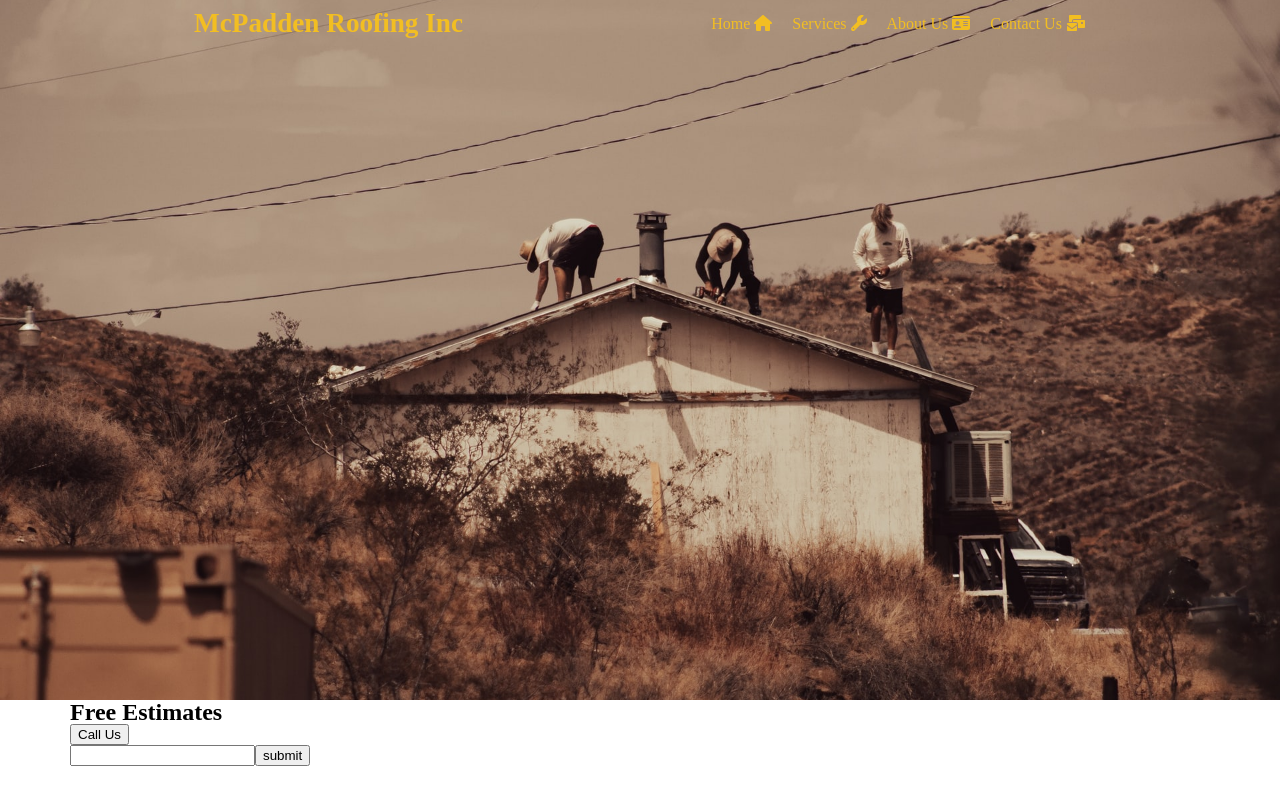
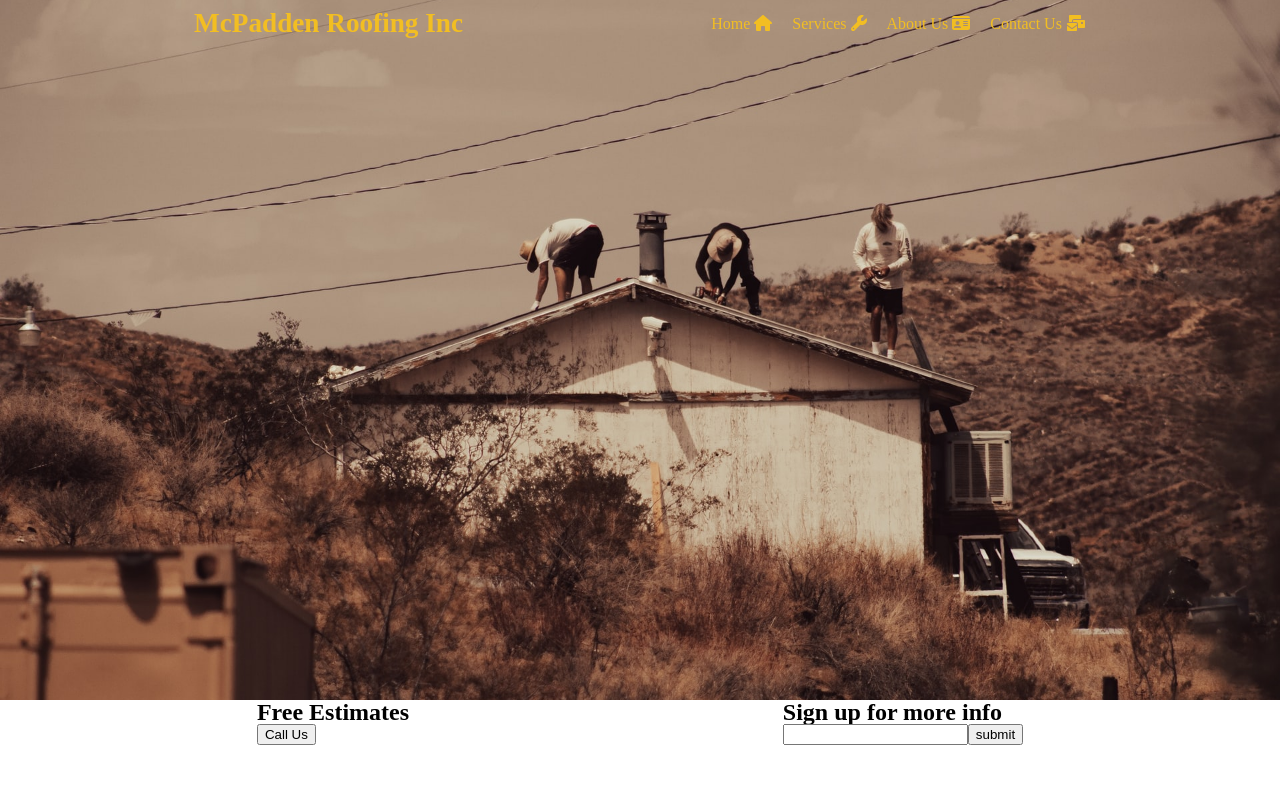
Before and after one commit to tmcfadden7/mcpadden-roofing-react-app, a React (Create React App) app: page / in a window 1280 px wide. Built offline with nearby package versions, Linux system fonts and the light colour scheme.

Commit message:
add css class to section, add display flex to container, add h2 for the form

```diff
--- a/src/App.css
+++ b/src/App.css
@@ -103,6 +103,11 @@ nav {
     position: relative;
 }
 
+.contact-container .container {
+    display: flex;
+    justify-content: space-around;
+}
+
 @media screen and ( min-width: 992px ) {
     nav {
         display: flex;
--- a/src/components/CallToAction.js
+++ b/src/components/CallToAction.js
@@ -3,13 +3,14 @@ import React from 'react'
 export const CallToAction = () => {
   return (
     <>
-        <section>
+        <section className='contact-container'>
             <div className="container">
                 <div className="contact-btn">
                     <h2>Free Estimates</h2>
                     <button>Call Us</button>
                 </div>
                 <div className="email-input">
+                    <h2>Sign up for more info</h2>
                     <form>
                         <input type="email" name="email" id="email" />
                         <input type="submit" value="submit" />
```
